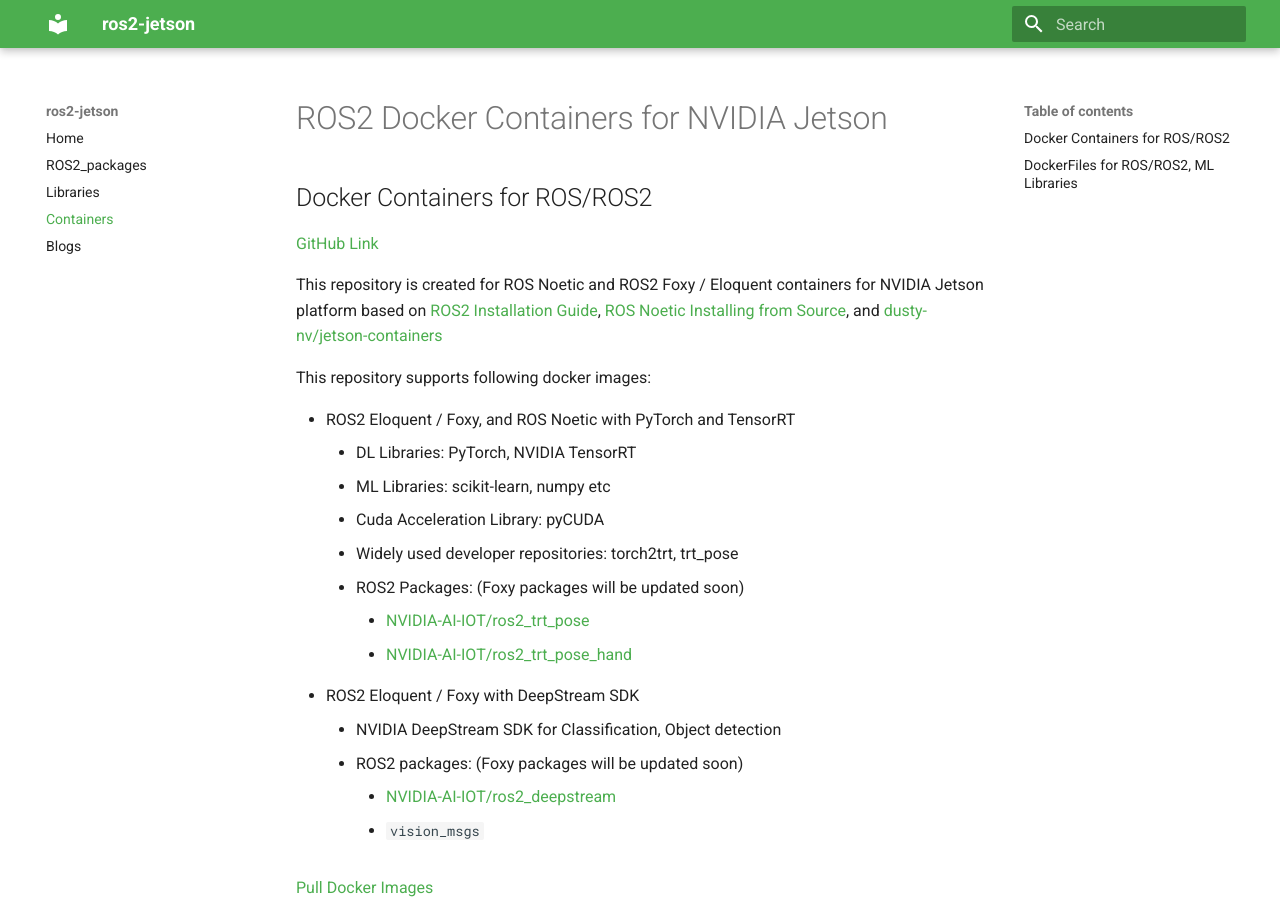
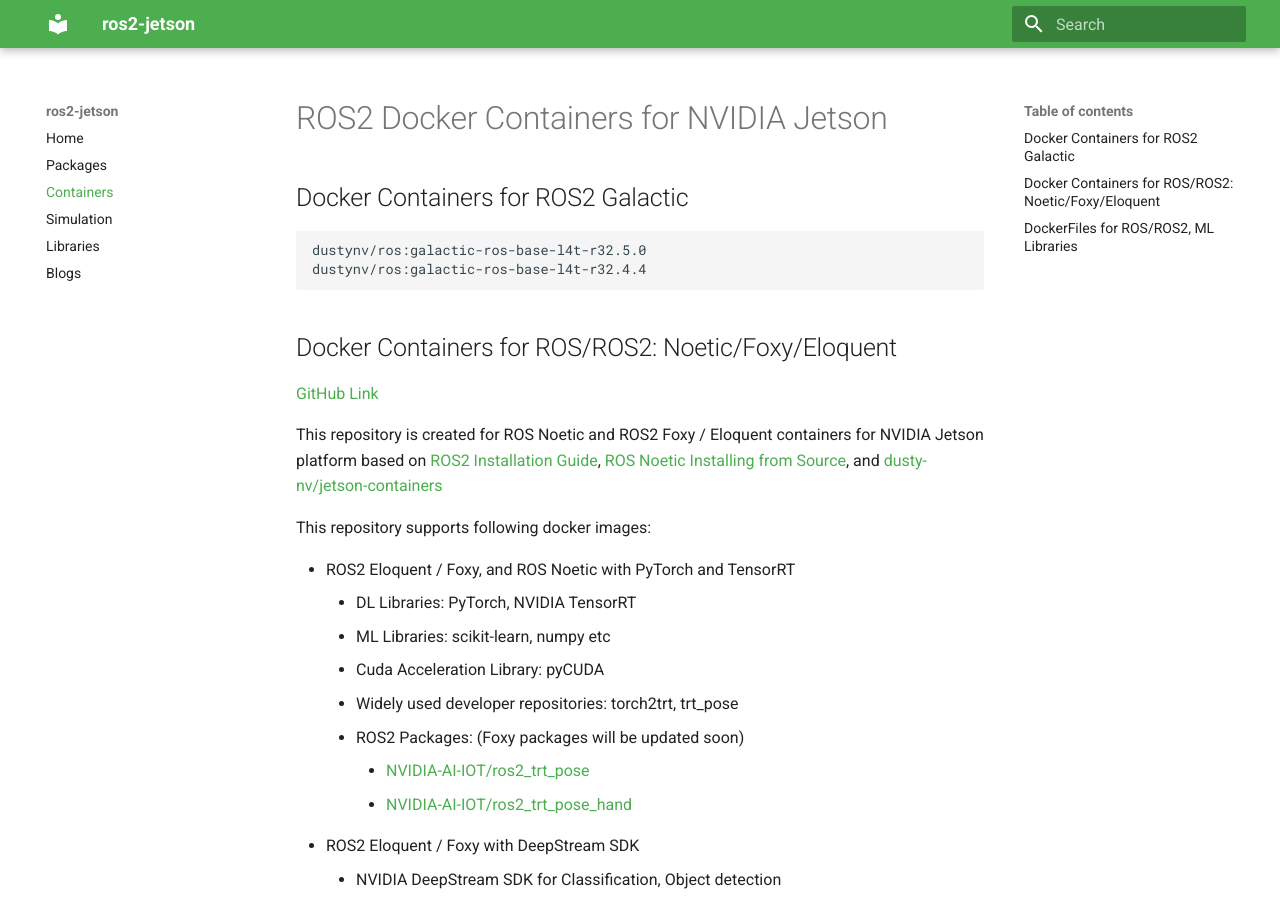
Before and after one commit to NVIDIA-AI-IOT/ros2_jetson, an MkDocs documentation site: the page built from docs/ros2-jetson-dockers.md, in a window 1280 px wide and 900 px high. Built offline with MkDocs 1.6.1 and Material for MkDocs 9.7.7, drawn with Linux system fonts in a browser that asks for light colours.

Commit message:
added simulation tabb

````diff
--- a/docs/ros2-jetson-dockers.md
+++ b/docs/ros2-jetson-dockers.md
@@ -1,6 +1,15 @@
 # ROS2 Docker Containers for NVIDIA Jetson
 
-## Docker Containers for ROS/ROS2
+## Docker Containers for ROS2 Galactic
+
+
+```
+dustynv/ros:galactic-ros-base-l4t-r32.5.0
+dustynv/ros:galactic-ros-base-l4t-r32.4.4
+```
+
+
+## Docker Containers for ROS/ROS2: Noetic/Foxy/Eloquent
 [GitHub Link](https://github.com/NVIDIA-AI-IOT/ros2_jetson/tree/main/docker)
 
 This repository is created for ROS Noetic and ROS2 Foxy / Eloquent containers for NVIDIA Jetson platform based on [ROS2 Installation Guide](https://index.ros.org/doc/ros2/Installation/), [ROS Noetic Installing from Source](http://wiki.ros.org/noetic/Installation/Source), and [dusty-nv/jetson-containers](https://github.com/dusty-nv/jetson-containers)
--- a/mkdocs.yml
+++ b/mkdocs.yml
@@ -7,7 +7,8 @@
         secondary: light green
 nav:
     - Home: 'index.md'
-    - ROS2_packages : 'ros2-packages.md'
+    - Packages : 'ros2-packages.md'
+    - Containers : 'ros2-jetson-dockers.md'
+    - Simulation : 'ros2-omniverse.md'
     - Libraries : 'libraries.md'
-    - Containers : 'ros2-jetson-dockers.md'
     - Blogs : 'blogs.md'
````
Also changed, not shown: docs/blogs.md (+1 -0 lines), docs/index.md (+2 -1 lines).
